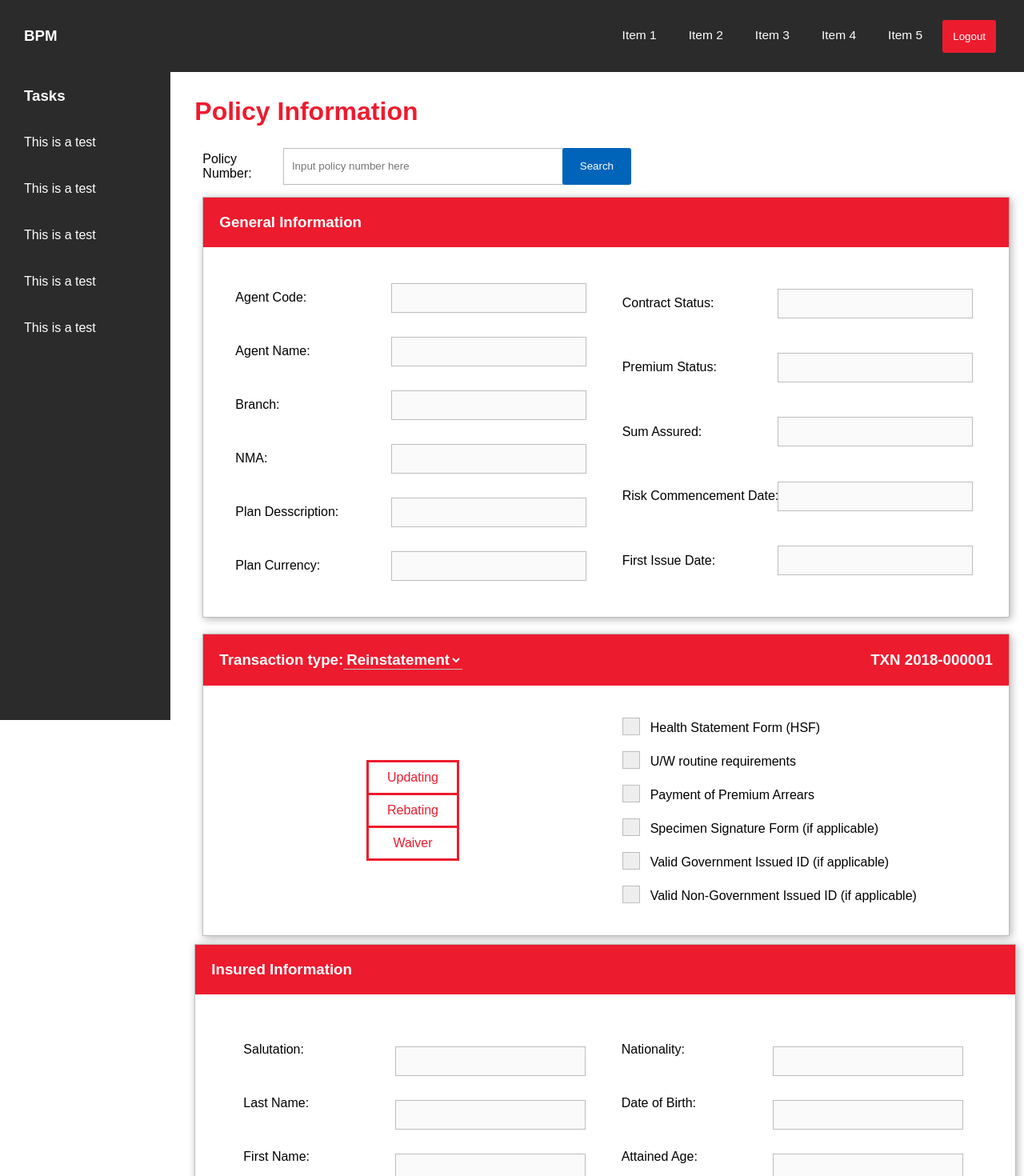
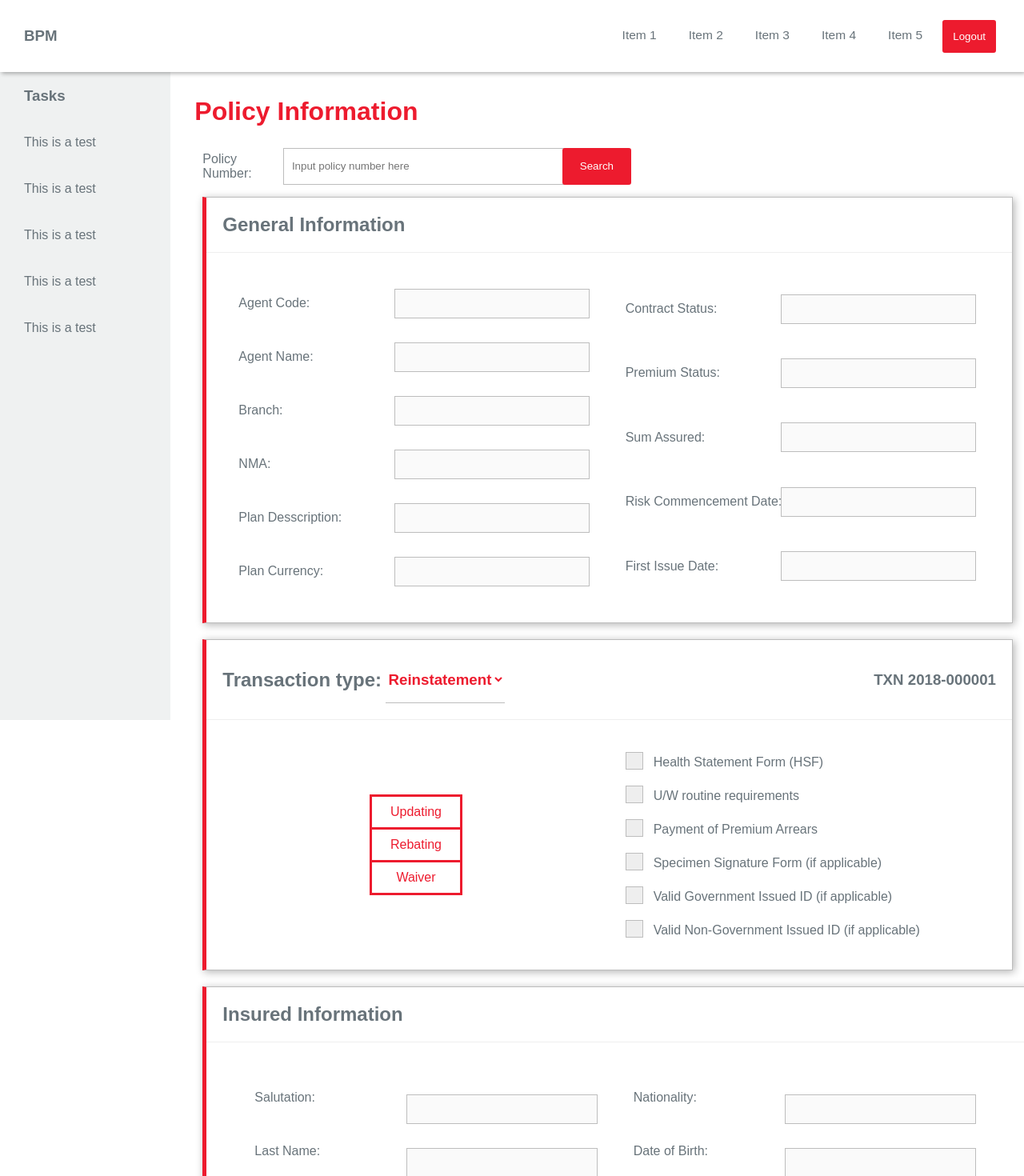
Before and after one commit to questronix/bpm-pl-ui, a React (Create React App) app: page / in a window 1280 px wide. Shown: the top 1470 px of the page at 80% size. Built offline with nearby package versions, Linux system fonts and the light colour scheme.

Commit message:
UI Update

```diff
--- a/src/modules/policy/component/Fatca.js
+++ b/src/modules/policy/component/Fatca.js
@@ -128,15 +128,15 @@ class Fatca extends Component {
         <form onSubmit={this.handleSubmit}>
           <div>
             <div className="flex-containter flex-wrap">
-              <div className="">
-                <div className="card col xl-12 l-12 m-12 s-12 xs-12 no-padding">
-                  <div className="card-header bg-prulife">
-                    <h3 className="font-white no-padding no-margin">
+              <div className="col">
+                <div className="card-alt col xl-12 l-12 m-12 s-12 xs-12 no-padding">
+                  <div className="card-header">
+                    <h2 className="font-prugray no-padding no-margin">
                       Insured Information
-                </h3>
+                </h2>
                   </div>
                   <div className="card-body">
-                <InsuredInformation insured={this.props.insured}/>
+                    <InsuredInformation insured={this.props.insured} />
                     <hr />
                     <div className="flex-container flex-wrap ">
                       <div className="can-toggle col xl-6 l-6 m-6 s-12 xs-12 can-toggle--size-small">
@@ -278,6 +278,8 @@ class Fatca extends Component {
                           <div className="col xl-6 l-6 m-6 s-12 xs-12 no-padding can-toggle__switch" data-checked="Yes" data-unchecked="No"></div>
                         </label>
                       </div>
+                      <div className="can-toggle col xl-6 l-6 m-6 s-12 xs-12 can-toggle--size-small">
+                      </div>
                     </div>
 
                     {/* TODO: Tentative display. Will confirm this to sir mic */}
--- a/src/modules/policy/component/PolicyInformation.js
+++ b/src/modules/policy/component/PolicyInformation.js
@@ -8,11 +8,11 @@ class PolicyInformation extends Component {
       <div className="App">
         <div className="flex-container flex-wraper">
           <div className="col xl-12">
-            <div className="card col xl-12 l-12 m-12 s-12 xs-12 no-padding">
-              <div className="card-header bg-prulife">
-                <h3 className="font-white no-margin">
+            <div className="card-alt col xl-12 l-12 m-12 s-12 xs-12 no-padding">
+              <div className="card-header">
+                <h2  className="no-margin font-prugray">
                   General Information
-                </h3>
+                </h2>
               </div>
               <div className="card-body flex-container flex-wrap">
                 <div className="flex-container flex-wrap col xl-6 l-6 m-6 s-12 xs-12">
--- a/src/modules/policy/component/SearchPolicyForm.js
+++ b/src/modules/policy/component/SearchPolicyForm.js
@@ -34,7 +34,7 @@ class SearchPolicyForm extends Component {
             placeholder="Input policy number here"
             value={this.state.policyNumber}
             onChange={this.handleInputChange} />
-          <input className="btn bright-blue col xl-1 l-1 m-1 s-3 xs-3" type="submit" value="Search" />
+          <input className="btn prulife col xl-1 l-1 m-1 s-3 xs-3" type="submit" value="Search" />
         </div>
       </form>
     );
--- a/src/modules/policy/component/Transaction.js
+++ b/src/modules/policy/component/Transaction.js
@@ -30,16 +30,16 @@ class Transaction extends Component {
       <div>
         <div className="flex-container flex-wraper">
           <div className="col xl-12">
-            <div className="card col xl-12 l-12 m-12 s-12 xs-12 no-padding">
-              <div className="card-header bg-prulife flex f-justify-space-between">
+            <div className="card-alt col xl-12 l-12 m-12 s-12 xs-12 no-padding">
+              <div className="card-header flex f-justify-space-between">
                 <div className="col xl-6 flex no-padding">
-                  <h3 className="font-white no-padding no-margin flex f-center">Transaction type:</h3>
-                  <select className="select-no-effect no-margin no-padding font-white bg-none border-bottom h3">
-                    <option className="hidden">Reinstatement</option>
-                    <option className="item">Reinstatement</option>
+                  <h2 className="font-prugray no-padding no-margin flex f-center">Transaction type:</h2> &nbsp;
+                  <select className="select-no-effect no-margin no-padding font-prulife bg-none border-bottom h3">
+                    <option className="hidden font-prugray">Reinstatement</option>
+                    <option className="item font-prugray">Reinstatement</option>
                   </select>
                 </div>
-                <h3 className="font-white no-margin f-center flex">TXN 2018-000001</h3>
+                <h3 className="font-prugrayno-margin f-center flex">TXN 2018-000001</h3>
               </div>
               <div className="card-body flex-container flex-wrap">
                 <div className="col xl-6 l-6 m-12 s-12 xs-12 flex f-center">
--- a/src/override.css
+++ b/src/override.css
@@ -1,3 +1,6 @@
+body, html, h1, h3, h4, h5, h6, a, p, span {
+  color: #68737A; }
+
 body, html {
   max-width: 100%;
   min-height: 100%;
@@ -49,6 +52,9 @@ body, html {
 .bg-sun-yellow {
   background-color: #FFB81D !important; }
 
+.bg-prugray {
+  background-color: #68737A !important; }
+
 .bg-none {
   background-color: transparent; }
 
@@ -75,6 +81,9 @@ body, html {
 
 .font-gray {
   color: #bdbdbd !important; }
+
+.font-prugray {
+  color: #68737A !important; }
 
 .font-prulife {
   color: #ED1B2E !important; }
@@ -170,6 +179,14 @@ body, html {
     .btn.prulife:hover {
       background-color: #fff;
       color: #ED1B2E;
+      box-shadow: 2px 2px 10px rgba(0, 0, 0, 0.3); }
+  .btn.prugray {
+    background-color: #68737A;
+    color: #fff;
+    border: solid 3px #68737A; }
+    .btn.prugray:hover {
+      background-color: #fff;
+      color: #68737A;
       box-shadow: 2px 2px 10px rgba(0, 0, 0, 0.3); }
   .btn.grass-green {
     background-color: #007953;
@@ -1436,6 +1453,17 @@ input.checkbox {
   .card .card-header {
     padding: 20px; }
   .card .card-body {
+    padding: 20px; }
+
+.card-alt {
+  width: inherit;
+  border: solid 1px #bdbdbd;
+  border-left: solid 5px #ED1B2E;
+  box-shadow: 2px 2px 10px rgba(0, 0, 0, 0.3); }
+  .card-alt .card-header {
+    padding: 20px;
+    border-bottom: 1px solid #eee; }
+  .card-alt .card-body {
     padding: 20px; }
 
 .can-toggle {
@@ -1759,12 +1787,12 @@ input.checkbox {
 /* On mouse-over, add a grey background color */
 .checkbox:hover input ~ .checkmark {
   background-color: #fff;
-  border-color: #ED1B2E; }
+  border-color: #007953; }
 
 /* When the checkbox is checked, add a blue background */
 .checkbox input:checked ~ .checkmark {
-  background-color: #ED1B2E;
-  border: solid 1px #ED1B2E; }
+  background-color: #43a047;
+  border: solid 1px #007953; }
 
 /* Create the checkmark/indicator (hidden when not checked) */
 .checkmark:after {
@@ -1794,23 +1822,23 @@ input.checkbox {
 nav {
   z-index: 10; }
   nav.navbar {
-    background-color: #2b2b2b;
+    background-color: #fff;
     position: fixed;
     padding: 10px 0px;
     height: 70px;
     width: 100%;
-    margin-bottom: 90px; }
+    margin-bottom: 90px;
+    box-shadow: 2px 2px 5px rgba(0, 0, 0, 0.3); }
     nav.navbar p, nav.navbar a, nav.navbar h1, nav.navbar h2, nav.navbar h3, nav.navbar h4, nav.navbar h5, nav.navbar h6 {
       font-display: none;
-      text-decoration: none;
-      color: #fff; }
+      text-decoration: none; }
     nav.navbar .nav-brand {
       margin: 0px 30px; }
     nav.navbar .navmenu ul, nav.navbar .navmenu ol {
       margin: 0px 30px; }
       nav.navbar .navmenu ul li, nav.navbar .navmenu ol li {
         padding: 10px;
-        border-bottom: solid 3px #2b2b2b;
+        border-bottom: solid 3px #fff;
         -webkit-transition: all .3s ease-out;
         -moz-transition: all .3s ease-out;
         -ms-transition: all .3s ease-out;
@@ -1819,12 +1847,16 @@ nav {
         nav.navbar .navmenu ul li:hover, nav.navbar .navmenu ol li:hover {
           border-bottom: solid 3px #ED1B2E;
           color: #fff; }
+        nav.navbar .navmenu ul li p, nav.navbar .navmenu ul li a, nav.navbar .navmenu ul li h1, nav.navbar .navmenu ul li h2, nav.navbar .navmenu ul li h3, nav.navbar .navmenu ul li h4, nav.navbar .navmenu ul li h5, nav.navbar .navmenu ul li h6, nav.navbar .navmenu ol li p, nav.navbar .navmenu ol li a, nav.navbar .navmenu ol li h1, nav.navbar .navmenu ol li h2, nav.navbar .navmenu ol li h3, nav.navbar .navmenu ol li h4, nav.navbar .navmenu ol li h5, nav.navbar .navmenu ol li h6 {
+          color: #68737A; }
+        nav.navbar .navmenu ul li:hover a, nav.navbar .navmenu ol li:hover a {
+          color: #ED1B2E; }
         nav.navbar .navmenu ul li a, nav.navbar .navmenu ol li a {
           font-weight: 300;
           margin: 0 10px !important; }
 
 .sidebar {
-  background-color: #2b2b2b;
+  background-color: rgba(104, 115, 122, 0.1);
   position: fixed;
   height: 100%;
   padding-top: 90px;
@@ -1840,7 +1872,7 @@ nav {
     padding-left: 30px;
     color: #fff; }
   .sidebar ul.sidebar-list, .sidebar ol.sidebar-list {
-    color: #fff; }
+    color: #68737A; }
     .sidebar ul.sidebar-list li, .sidebar ol.sidebar-list li {
       -webkit-transition: all .3s ease-out;
       -moz-transition: all .3s ease-out;
@@ -1849,12 +1881,15 @@ nav {
       transition: all 0.3s ease-out;
       padding: 20px 30px 20px 30px; }
       .sidebar ul.sidebar-list li:hover, .sidebar ol.sidebar-list li:hover {
-        background-color: #ED1B2E;
+        background-color: #68737A;
         color: #fff; }
+        .sidebar ul.sidebar-list li:hover p, .sidebar ul.sidebar-list li:hover a, .sidebar ul.sidebar-list li:hover h1, .sidebar ul.sidebar-list li:hover h2, .sidebar ul.sidebar-list li:hover h3, .sidebar ul.sidebar-list li:hover h4, .sidebar ul.sidebar-list li:hover h5, .sidebar ul.sidebar-list li:hover h6, .sidebar ol.sidebar-list li:hover p, .sidebar ol.sidebar-list li:hover a, .sidebar ol.sidebar-list li:hover h1, .sidebar ol.sidebar-list li:hover h2, .sidebar ol.sidebar-list li:hover h3, .sidebar ol.sidebar-list li:hover h4, .sidebar ol.sidebar-list li:hover h5, .sidebar ol.sidebar-list li:hover h6 {
+          font-display: none;
+          text-decoration: none;
+          color: #fff; }
       .sidebar ul.sidebar-list li p, .sidebar ul.sidebar-list li a, .sidebar ul.sidebar-list li h1, .sidebar ul.sidebar-list li h2, .sidebar ul.sidebar-list li h3, .sidebar ul.sidebar-list li h4, .sidebar ul.sidebar-list li h5, .sidebar ul.sidebar-list li h6, .sidebar ol.sidebar-list li p, .sidebar ol.sidebar-list li a, .sidebar ol.sidebar-list li h1, .sidebar ol.sidebar-list li h2, .sidebar ol.sidebar-list li h3, .sidebar ol.sidebar-list li h4, .sidebar ol.sidebar-list li h5, .sidebar ol.sidebar-list li h6 {
         font-display: none;
-        text-decoration: none;
-        color: #fff; }
+        text-decoration: none; }
 
 /*the container must be positioned relative:*/
 .select {
--- a/src/shared/component/nav/Nav.js
+++ b/src/shared/component/nav/Nav.js
@@ -5,7 +5,7 @@ class Nav extends Component {
     return (
       <div className="App">
         <nav className="navbar">
-          <div className="nav-brand font-white">
+          <div className="nav-brand font-prulife">
             <a href="jsx-a11y/href-no-hash">
               BPM
             </a>
```
Lines whose indentation alone changed are shown as unchanged.
